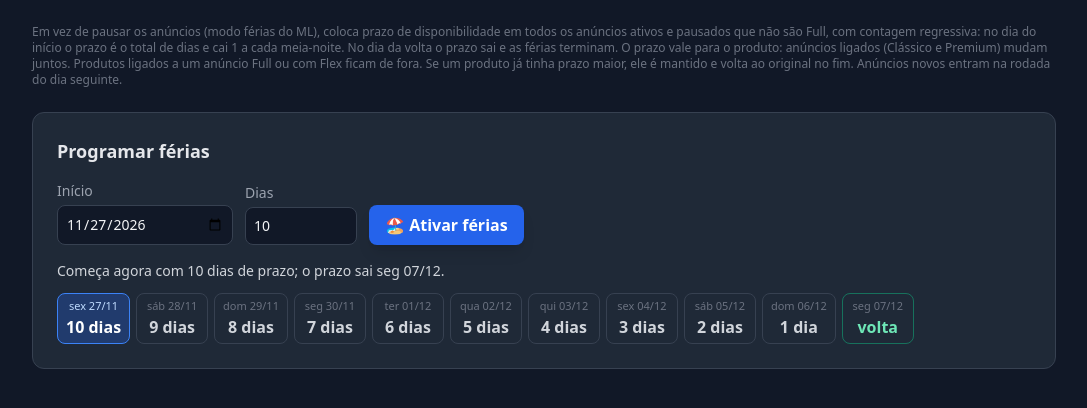
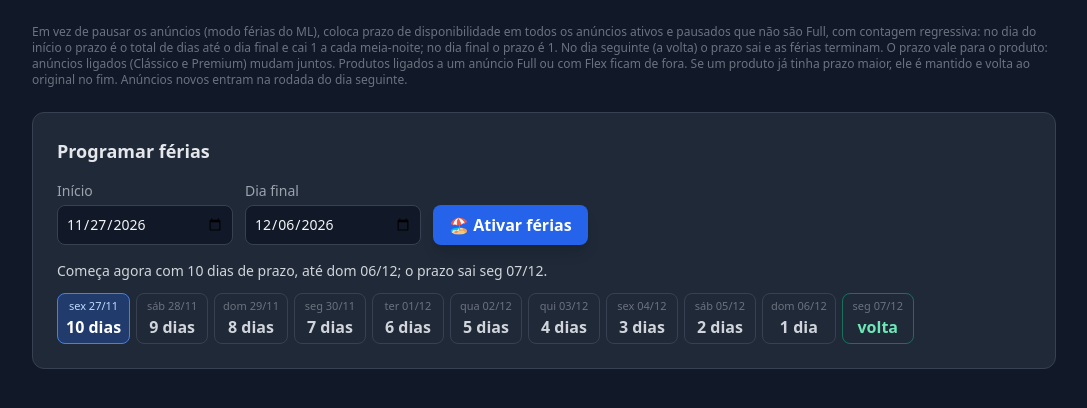
Before and after one commit to rillis/ml-app, a PHP site: page /ferias/ in a window 1280 px wide. Shown: the part 138-546 px from the top of the page, without its empty margins (96-1183 px from the left). Run offline with PHP 8.4, Linux system fonts and the light colour scheme; data that the repository does not hold is empty.

Commit message:
Férias: escolhe dia inicial e dia final em vez da quantidade de dias

```diff
--- a/public/ferias/api.php
+++ b/public/ferias/api.php
@@ -39,11 +39,23 @@ function ferias_atual(PDO $pdo): ?array
     return $f ?: null;
 }
 
-function ler_dias(): int
+function ler_data(string $campo): ?string
 {
-    $dias = filter_var($_POST['dias'] ?? null, FILTER_VALIDATE_INT);
-    if ($dias === false || $dias < 1 || $dias > MAX_DIAS) {
-        responder(['error' => 'Informe de 1 a ' . MAX_DIAS . ' dias (máximo do ML).'], 400);
+    $texto = (string) ($_POST[$campo] ?? '');
+    $data = DateTime::createFromFormat('!Y-m-d', $texto);
+    return $data && $data->format('Y-m-d') === $texto ? $texto : null;
+}
+
+// Dias de prazo no início: do início ao dia final (o último dia fora, com prazo 1), contando os dois
+function ler_dias(string $inicio): int
+{
+    $fim = ler_data('fim');
+    if ($fim === null || $fim < $inicio) {
+        responder(['error' => 'Dia final inválido (igual ou depois do início).'], 400);
+    }
+    $dias = (int) (new DateTime($inicio))->diff(new DateTime($fim))->format('%a') + 1;
+    if ($dias > MAX_DIAS) {
+        responder(['error' => 'No máximo ' . MAX_DIAS . ' dias contando o início (limite do ML).'], 400);
     }
     return $dias;
 }
@@ -88,12 +100,11 @@ if ($action === 'ativar') {
     if (ferias_atual($pdo)) {
         responder(['error' => 'Já existem férias em andamento. Encerre ou cancele antes.'], 409);
     }
-    $inicio = (string) ($_POST['inicio'] ?? '');
-    $data = DateTime::createFromFormat('!Y-m-d', $inicio);
-    if (!$data || $data->format('Y-m-d') !== $inicio || $inicio < hoje()) {
+    $inicio = ler_data('inicio');
+    if ($inicio === null || $inicio < hoje()) {
         responder(['error' => 'Data de início inválida (hoje ou depois).'], 400);
     }
-    $dias = ler_dias();
+    $dias = ler_dias($inicio);
     $pdo->prepare("INSERT INTO ferias (inicio, dias, status, criada_em) VALUES (?, ?, 'agendada', ?)")->execute([$inicio, $dias, agora()]);
     if ($inicio === hoje()) {
         disparar_rodada();
@@ -101,13 +112,17 @@ if ($action === 'ativar') {
     responder(['ok' => true, 'rodando' => $inicio === hoje()]);
 }
 
-/* ===== ALTERAR: muda a quantidade de dias (a contagem continua do início) ===== */
+/* ===== ALTERAR: muda o dia final (a contagem continua do início) ===== */
 if ($action === 'alterar') {
     $f = ferias_atual($pdo);
     if (!$f || $f['status'] === 'encerrando') {
         responder(['error' => 'Nenhuma férias para alterar.'], 409);
     }
-    $dias = ler_dias();
+    $dias = ler_dias($f['inicio']);
+    // Ativa: o dia final não pode ficar no passado (para tirar o prazo hoje existe o Encerrar)
+    if ($f['status'] === 'ativa' && (new DateTime($f['inicio']))->modify('+' . ($dias - 1) . ' days')->format('Y-m-d') < hoje()) {
+        responder(['error' => 'O dia final precisa ser hoje ou depois. Para tirar o prazo agora, use Encerrar agora.'], 400);
+    }
     $pdo->prepare('UPDATE ferias SET dias = ? WHERE id = ?')->execute([$dias, $f['id']]);
     $rodando = $f['status'] === 'ativa';
     if ($rodando) {
--- a/public/ferias/index.php
+++ b/public/ferias/index.php
@@ -25,7 +25,7 @@ $classeBotao = 'bg-gray-900 hover:bg-gray-700 border border-gray-700 hover:borde
             <span id="statusTopo" class="text-sm text-gray-400"></span>
         </header>
 
-        <p class="text-xs text-gray-500 mb-6">Em vez de pausar os anúncios (modo férias do ML), coloca prazo de disponibilidade em todos os anúncios ativos e pausados que não são Full, com contagem regressiva: no dia do início o prazo é o total de dias e cai 1 a cada meia-noite. No dia da volta o prazo sai e as férias terminam. O prazo vale para o produto: anúncios ligados (Clássico e Premium) mudam juntos. Produtos ligados a um anúncio Full ou com Flex ficam de fora. Se um produto já tinha prazo maior, ele é mantido e volta ao original no fim. Anúncios novos entram na rodada do dia seguinte.</p>
+        <p class="text-xs text-gray-500 mb-6">Em vez de pausar os anúncios (modo férias do ML), coloca prazo de disponibilidade em todos os anúncios ativos e pausados que não são Full, com contagem regressiva: no dia do início o prazo é o total de dias até o dia final e cai 1 a cada meia-noite; no dia final o prazo é 1. No dia seguinte (a volta) o prazo sai e as férias terminam. O prazo vale para o produto: anúncios ligados (Clássico e Premium) mudam juntos. Produtos ligados a um anúncio Full ou com Flex ficam de fora. Se um produto já tinha prazo maior, ele é mantido e volta ao original no fim. Anúncios novos entram na rodada do dia seguinte.</p>
 
         <!-- Sem férias em andamento -->
         <section id="cartaoNovo" class="<?= $classeCartao ?> hidden">
@@ -34,8 +34,8 @@ $classeBotao = 'bg-gray-900 hover:bg-gray-700 border border-gray-700 hover:borde
                 <label class="text-sm text-gray-400 flex flex-col gap-1">Início
                     <input id="inicio" type="date" class="<?= $classeCampo ?> w-44" oninput="mostrarPrevia()">
                 </label>
-                <label class="text-sm text-gray-400 flex flex-col gap-1" title="Prazo no dia do início (máximo do ML: 60)">Dias
-                    <input id="dias" type="number" min="1" max="60" value="10" inputmode="numeric" class="<?= $classeCampo ?> w-28" oninput="mostrarPrevia()">
+                <label class="text-sm text-gray-400 flex flex-col gap-1" title="Último dia fora (prazo 1). O prazo sai no dia seguinte. Até 60 dias contando o início (máximo do ML).">Dia final
+                    <input id="fim" type="date" class="<?= $classeCampo ?> w-44" oninput="mostrarPrevia()">
                 </label>
                 <button id="btnAtivar" onclick="ativar()"
                         class="bg-blue-600 hover:bg-blue-500 disabled:opacity-60 disabled:cursor-wait text-white font-semibold py-2 px-4 rounded-lg transition-colors shadow-lg whitespace-nowrap">🏖️ Ativar férias</button>
@@ -53,11 +53,19 @@ $classeBotao = 'bg-gray-900 hover:bg-gray-700 border border-gray-700 hover:borde
                     <div id="atualDetalhe" class="text-sm text-gray-400 mt-1"></div>
                 </div>
                 <div class="flex flex-wrap gap-2">
-                    <button id="btnAlterar" onclick="alterar()" class="<?= $classeBotao ?>">✏️ Alterar dias</button>
+                    <button id="btnAlterar" onclick="alterar()" class="<?= $classeBotao ?>">✏️ Alterar dia final</button>
                     <button id="btnRodar" onclick="rodar()" class="<?= $classeBotao ?>" title="Confere e grava o prazo de hoje de novo (ex.: depois de falhas)">🔁 Rodar de novo</button>
                     <button id="btnEncerrar" onclick="encerrar()" class="bg-gray-900 hover:bg-red-900/40 border border-gray-700 hover:border-red-500 text-gray-300 hover:text-red-300 rounded-lg px-3 py-2 text-sm transition-colors disabled:opacity-60 disabled:cursor-wait">⏹️ Encerrar agora</button>
                 </div>
             </div>
+            <form id="formFim" class="hidden flex flex-wrap items-end gap-3 mb-4 p-3 bg-gray-900/60 border border-gray-700 rounded-lg" onsubmit="salvarFim(event)">
+                <label class="text-sm text-gray-400 flex flex-col gap-1">Novo dia final
+                    <input id="novoFim" type="date" class="<?= $classeCampo ?> w-44" oninput="mostrarNovoFim()">
+                </label>
+                <button id="btnSalvarFim" type="submit" class="bg-blue-600 hover:bg-blue-500 disabled:opacity-60 disabled:cursor-wait text-white font-semibold py-2 px-4 rounded-lg transition-colors">Salvar</button>
+                <button type="button" onclick="fecharFim()" class="<?= $classeBotao ?>">Cancelar</button>
+                <p id="novoFimTexto" class="text-xs text-gray-400 w-full"></p>
+            </form>
             <div id="progresso" class="hidden mb-4">
                 <div class="flex justify-between text-xs text-gray-400 mb-1"><span id="progressoTexto"></span><span id="progressoNumero"></span></div>
                 <div class="h-2 bg-gray-900 rounded-full overflow-hidden"><div id="progressoBarra" class="h-full bg-blue-500 transition-all" style="width:0%"></div></div>
@@ -137,24 +145,34 @@ function chips(alvo, inicio, dias, hoje) {
     }).join('');
 }
 
-function lerDias() {
-    const v = parseInt(document.getElementById('dias').value, 10);
-    return Number.isInteger(v) && v >= 1 && v <= estado.maxDias ? v : null;
-}
+// Dias de prazo no início: do início ao dia final, contando os dois (no dia final o prazo é 1)
+const diasAte = (inicio, fim) => diasEntre(inicio, fim) + 1;
 
 function mostrarPrevia() {
     const inicio = document.getElementById('inicio').value;
-    const dias = lerDias();
+    const fim = document.getElementById('fim').value;
     const texto = document.getElementById('previaTexto');
     const previa = document.getElementById('previa');
-    if (!inicio || inicio < estado.hoje || !dias) {
-        texto.textContent = !dias ? `Informe de 1 a ${estado.maxDias} dias.` : 'Escolha um início de hoje em diante.';
-        previa.innerHTML = '';
-        return;
-    }
-    const volta = somarDias(inicio, dias);
-    texto.textContent = `${inicio === estado.hoje ? 'Começa agora' : 'Começa ' + dataSemana(inicio) + ' à meia-noite'} com ${plural(dias, 'dia', 'dias')} de prazo; o prazo sai ${dataSemana(volta)}.`;
+    previa.innerHTML = '';
+    if (!inicio || inicio < estado.hoje) { texto.textContent = 'Escolha um início de hoje em diante.'; return; }
+    if (!fim || fim < inicio) { texto.textContent = 'Escolha o dia final (o último dia fora), igual ou depois do início.'; return; }
+    const dias = diasAte(inicio, fim);
+    if (dias > estado.maxDias) { texto.textContent = `No máximo ${estado.maxDias} dias contando o início (limite do ML): dia final até ${dataSemana(somarDias(inicio, estado.maxDias - 1))}.`; return; }
+    texto.textContent = `${inicio === estado.hoje ? 'Começa agora' : 'Começa ' + dataSemana(inicio) + ' à meia-noite'} com ${plural(dias, 'dia', 'dias')} de prazo, até ${dataSemana(fim)}; o prazo sai ${dataSemana(somarDias(fim, 1))}.`;
     chips(previa, inicio, dias, estado.hoje);
+}
+
+function mostrarNovoFim() {
+    const f = estado.ferias;
+    const fim = document.getElementById('novoFim').value;
+    const texto = document.getElementById('novoFimTexto');
+    const minimo = f.status === 'agendada' ? f.inicio : estado.hoje;
+    if (!fim || fim < minimo) { texto.textContent = `Escolha um dia de ${dataSemana(minimo)} em diante. Para tirar o prazo hoje, use Encerrar agora.`; return null; }
+    const dias = diasAte(f.inicio, fim);
+    if (dias > estado.maxDias) { texto.textContent = `No máximo ${estado.maxDias} dias contando o início: dia final até ${dataSemana(somarDias(f.inicio, estado.maxDias - 1))}.`; return null; }
+    const hoje = f.status === 'agendada' ? null : dias - diasEntre(f.inicio, estado.hoje);
+    texto.textContent = `${plural(dias, 'dia', 'dias')} a partir de ${dataSemana(f.inicio)}; o prazo sai ${dataSemana(somarDias(fim, 1))}.` + (hoje ? ` Prazo de hoje passa a ${plural(hoje, 'dia', 'dias')}.` : '');
+    return fim;
 }
 
 function renderizar() {
@@ -172,6 +190,9 @@ function renderizar() {
         const entrada = document.getElementById('inicio');
         entrada.min = hoje;
         if (!entrada.value || entrada.value < hoje) entrada.value = hoje;
+        const fim = document.getElementById('fim');
+        fim.min = entrada.value;
+        if (!fim.value) fim.value = somarDias(entrada.value, 9);
         mostrarPrevia();
         if (f) topo.textContent = `Últimas férias: ${dataCurta(f.inicio)}, ${plural(+f.dias, 'dia', 'dias')} (${f.status})` + (ultima ? ` · ${topo.textContent}` : '');
     } else {
@@ -189,12 +210,13 @@ function renderizar() {
         document.getElementById('atualTitulo').textContent = f.status === 'agendada'
             ? `Começa ${dataSemana(f.inicio)} com ${plural(dias, 'dia', 'dias')}`
             : f.status === 'encerrando' ? 'Tirando o prazo dos anúncios' : `Prazo de hoje: ${plural(prazoHoje, 'dia', 'dias')}`;
-        const detalhe = [`Início ${dataSemana(f.inicio)}`, `${plural(dias, 'dia', 'dias')}`, `prazo sai ${dataSemana(volta)}`];
+        const detalhe = [`Início ${dataSemana(f.inicio)}`, `dia final ${dataSemana(somarDias(volta, -1))}`, `prazo sai ${dataSemana(volta)}`];
         if (resumo && resumo.produtos) detalhe.push(`${plural(resumo.com_prazo, 'produto', 'produtos')} com prazo agora`);
         document.getElementById('atualDetalhe').textContent = detalhe.join(' · ');
         chips(document.getElementById('contagem'), f.inicio, dias, hoje);
 
         document.getElementById('btnAlterar').classList.toggle('hidden', f.status === 'encerrando');
+        if (f.status === 'encerrando') fecharFim();
         document.getElementById('btnRodar').classList.toggle('hidden', f.status === 'agendada');
         document.getElementById('btnEncerrar').textContent = f.status === 'agendada' ? '✖️ Cancelar' : '⏹️ Encerrar agora';
         ['btnAlterar', 'btnRodar', 'btnEncerrar'].forEach(id => { document.getElementById(id).disabled = rodando && id === 'btnRodar'; });
@@ -271,30 +293,44 @@ async function comBotao(id, tarefa) {
 
 function ativar() {
     const inicio = document.getElementById('inicio').value;
-    const dias = lerDias();
-    if (!inicio || inicio < estado.hoje || !dias) { ML.toast('Confira o início e os dias.', 'aviso'); return; }
+    const fim = document.getElementById('fim').value;
+    const dias = inicio && fim ? diasAte(inicio, fim) : 0;
+    if (!inicio || inicio < estado.hoje || dias < 1 || dias > estado.maxDias) { ML.toast('Confira o início e o dia final.', 'aviso'); return; }
     comBotao('btnAtivar', async () => {
         const agora = inicio === estado.hoje;
         const ok = await ML.confirmar(
-            `${agora ? 'Agora' : 'Em ' + dataSemana(inicio)} todos os anúncios que não são Full recebem ${plural(dias, 'dia', 'dias')} de prazo de disponibilidade, caindo 1 por dia até sair em ${dataSemana(somarDias(inicio, dias))}. Os anúncios continuam ativos.`,
+            `${agora ? 'Agora' : 'Em ' + dataSemana(inicio)} todos os anúncios que não são Full recebem ${plural(dias, 'dia', 'dias')} de prazo de disponibilidade, caindo 1 por dia até 1 em ${dataSemana(fim)}; o prazo sai ${dataSemana(somarDias(fim, 1))}. Os anúncios continuam ativos.`,
             { titulo: 'Ativar férias', textoConfirmar: agora ? 'Ativar agora' : 'Agendar' });
         if (!ok) return;
-        await enviar('ativar', { inicio, dias });
+        await enviar('ativar', { inicio, fim });
         ML.toast(agora ? 'Férias ativadas: gravando o prazo nos anúncios.' : 'Férias agendadas.', 'sucesso');
     });
 }
 
 function alterar() {
-    comBotao('btnAlterar', async () => {
-        const f = estado.ferias;
-        const dias = await ML.perguntarQuantidade({
-            titulo: 'Alterar dias',
-            dica: `Hoje: ${plural(+f.dias, 'dia', 'dias')} a partir de ${dataSemana(f.inicio)}. A contagem continua do início: com N dias, o prazo sai em ${dataCurta(f.inicio)} + N. Máximo ${estado.maxDias}.`,
-            textoConfirmar: 'Salvar',
-        });
-        if (dias === null) return;
-        const r = await enviar('alterar', { dias });
-        ML.toast(r.rodando ? 'Dias alterados: gravando o prazo novo.' : 'Dias alterados.', 'sucesso');
+    const f = estado.ferias;
+    const form = document.getElementById('formFim');
+    const campo = document.getElementById('novoFim');
+    campo.min = f.status === 'agendada' ? f.inicio : estado.hoje;
+    campo.max = somarDias(f.inicio, estado.maxDias - 1);
+    campo.value = somarDias(f.inicio, +f.dias - 1);
+    form.classList.remove('hidden');
+    mostrarNovoFim();
+    campo.focus();
+}
+
+function fecharFim() {
+    document.getElementById('formFim').classList.add('hidden');
+}
+
+function salvarFim(e) {
+    e.preventDefault();
+    const fim = mostrarNovoFim();
+    if (!fim) return;
+    comBotao('btnSalvarFim', async () => {
+        const r = await enviar('alterar', { fim });
+        fecharFim();
+        ML.toast(r.rodando ? 'Dia final alterado: gravando o prazo novo.' : 'Dia final alterado.', 'sucesso');
     });
 }
 
```
Also changed, not shown: README.md.
